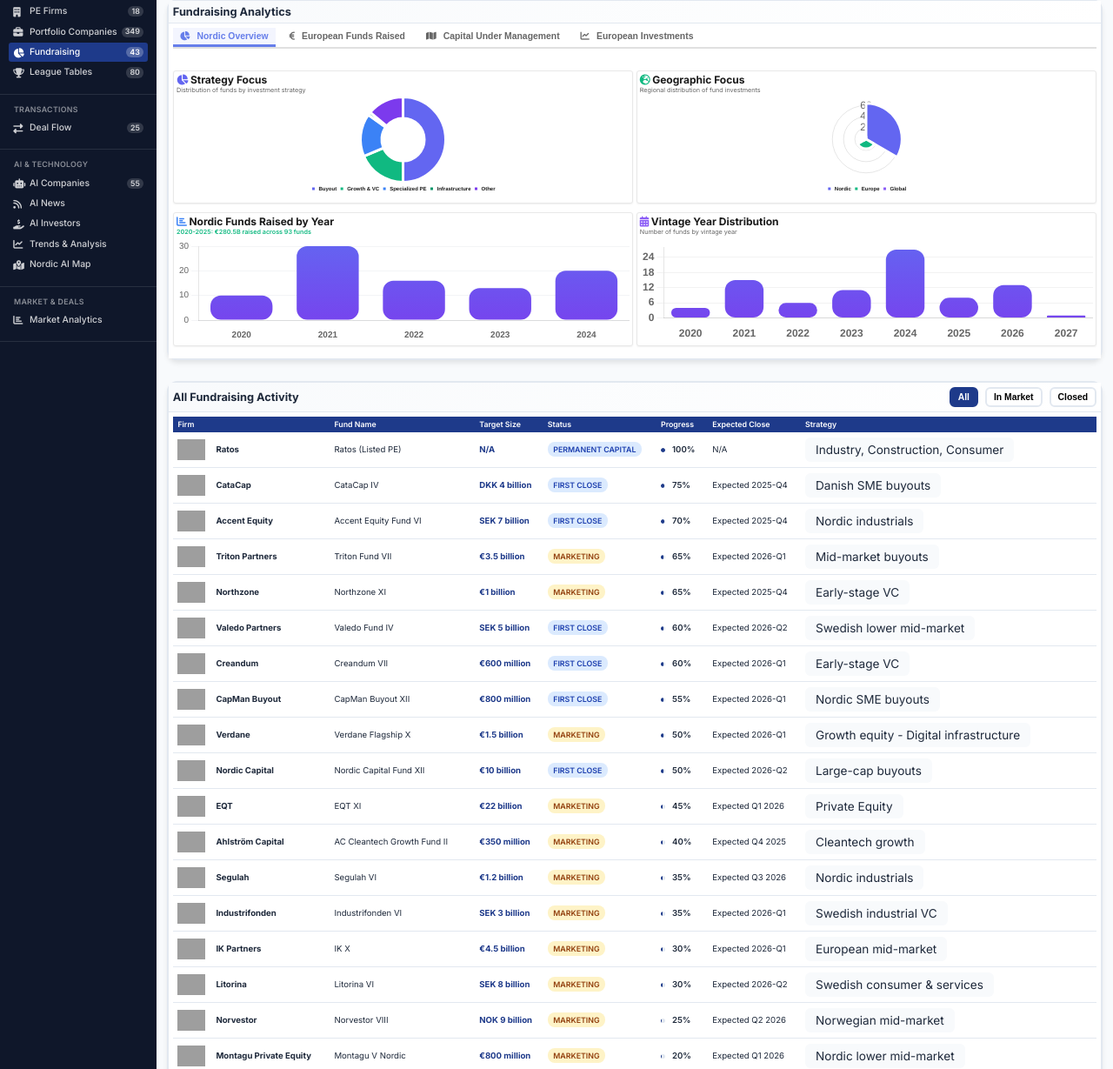
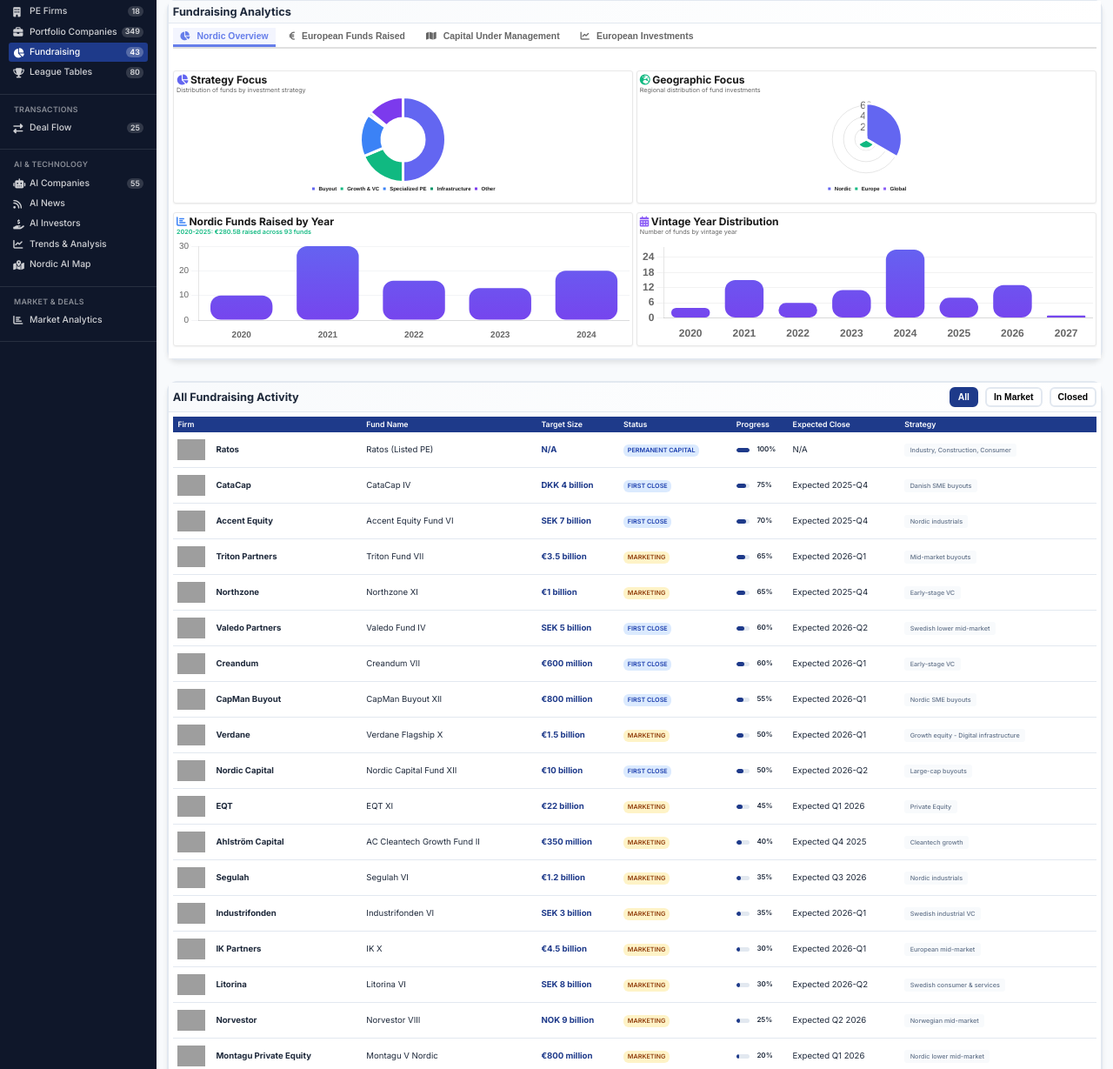
Before and after one commit to EdoardoHahnel/Portfolio-website, a Flask app: page /fundraising in a window 1280 px wide. Shown: the part 182-1411 px from the top of the page at 87% size. Run offline with Flask 3, Linux system fonts and the light colour scheme; grey boxes are pictures that could not be loaded.

Commit message:
Fix fundraising table text consistency - make all text same size and coherent

```diff
--- a/static/components.css
+++ b/static/components.css
@@ -565,7 +565,7 @@
     padding: 0.4rem;
     text-align: left;
     font-weight: 600;
-    font-size: 0.55rem;
+    font-size: 0.5rem;
 }
 
 .fundraising-table tbody tr {
@@ -579,7 +579,7 @@
 
 .fundraising-table td {
     padding: 0.4rem;
-    font-size: 0.6rem;
+    font-size: 0.5rem;
 }
 
 .fundraising-table td.amount {
@@ -588,9 +588,9 @@
 }
 
 .status-badge {
-    padding: 0.18rem 0.4rem;
-    border-radius: 8px;
-    font-size: 0.55rem;
+    padding: 0.15rem 0.3rem;
+    border-radius: 6px;
+    font-size: 0.45rem;
     font-weight: 600;
     text-transform: uppercase;
 }
@@ -633,15 +633,18 @@
 .progress-text {
     font-weight: 600;
     color: var(--text-primary);
-    min-width: 35px;
-    font-size: 0.6rem;
+    min-width: 30px;
+    font-size: 0.5rem;
 }
 
 .strategy-tag {
     background: var(--bg-color);
-    padding: 0.35rem 0.75rem;
-    border-radius: 6px;
-    font-size: 0.85rem;
+    padding: 0.2rem 0.4rem;
+    border-radius: 3px;
+    font-size: 0.45rem;
+    font-weight: 500;
+    color: var(--text-secondary);
+    line-height: 1.2;
 }
 
 /* ===== FILTER BUTTONS ===== */
--- a/static/fundraising.js
+++ b/static/fundraising.js
@@ -484,6 +484,9 @@
                     borderColor: '#667eea',
                     borderWidth: 1,
                     cornerRadius: 6
+                },
+                datalabels: {
+                    display: false
                 }
             },
             scales: {
@@ -561,6 +564,9 @@
                     borderColor: '#667eea',
                     borderWidth: 1,
                     cornerRadius: 6
+                },
+                datalabels: {
+                    display: false
                 }
             },
             scales: {
```
